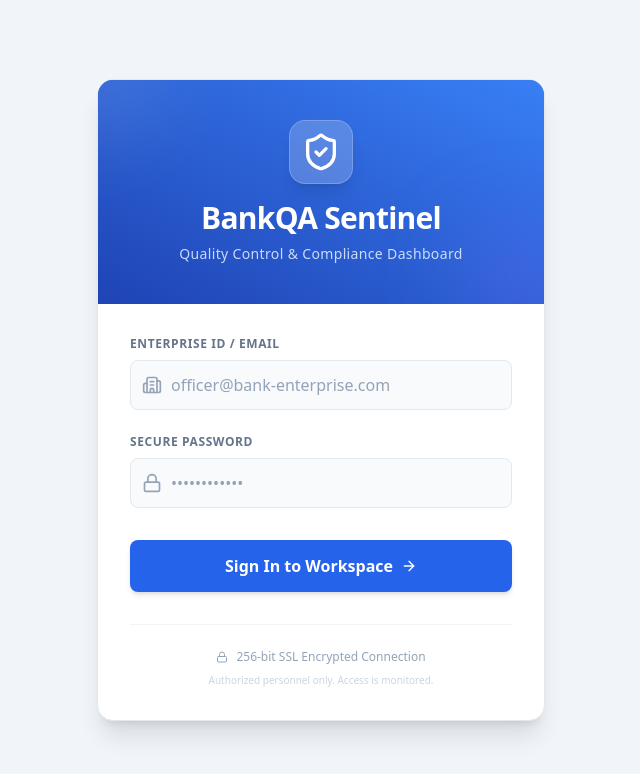
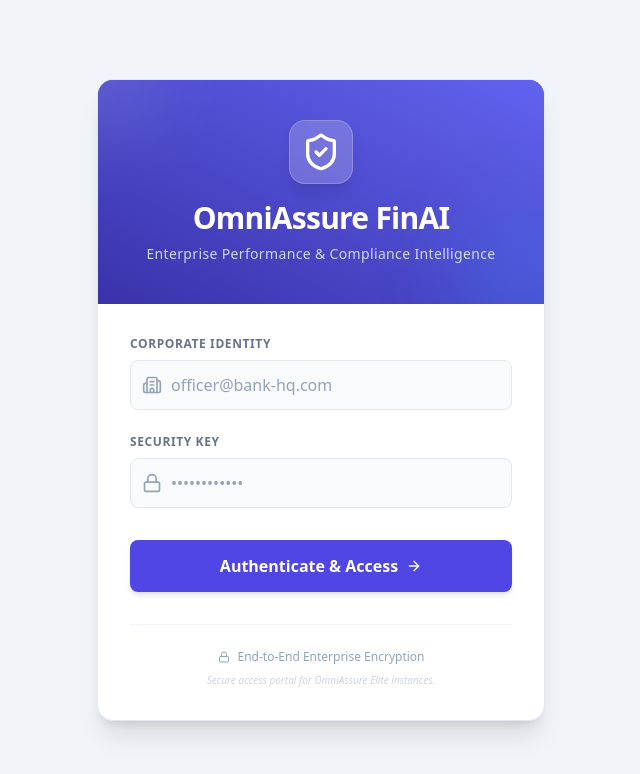
Before and after one commit to sivi-shahab/BankQA-Sentinel, a React (Vite) app: page / in a window 1280 px wide. Shown: the top 774 px of the page, without its empty margins (319-959 px from the left). Built offline with nearby package versions, Linux system fonts and the light colour scheme; no server answers.

Commit message:
refactor: Rename project and update branding
Renames the project from "BankQA Sentinel" to "OmniAssure FinAI" across all relevant configuration files, HTML, and component titles. Updates UI elements and metadata to reflect the new branding and application description.

```diff
--- a/App.tsx
+++ b/App.tsx
@@ -57,7 +57,8 @@ const App: React.FC = () => {
                 <ShieldCheck className="w-6 h-6 text-white" />
               </div>
               <h1 className="text-lg font-black text-slate-800 tracking-tight flex items-center gap-2">
-                BANKQA SENTINEL
+                OMNIASSURE FINAI
+                <span className="bg-indigo-50 text-indigo-600 text-[10px] px-2 py-0.5 rounded-full border border-indigo-100 uppercase tracking-widest font-black">PRO</span>
               </h1>
             </div>
 
@@ -79,7 +80,7 @@ const App: React.FC = () => {
                   }`}
                >
                   <Users2 className="w-3.5 h-3.5" />
-                  Team Analytics
+                  Team Intelligence
                </button>
             </div>
           </div>
@@ -111,12 +112,11 @@ const App: React.FC = () => {
 
         {currentView === 'WORKBENCH' ? (
           <>
-            {/* Workbench Sidebars and Dashboard - Existing logic */}
             <div className="w-full lg:w-[400px] flex-shrink-0 space-y-6 flex flex-col overflow-y-auto custom-scrollbar pr-1">
               <div className="bg-white rounded-2xl shadow-sm border border-slate-200 overflow-hidden">
                   <div className="bg-slate-50 px-5 py-3 border-b border-slate-200 flex items-center justify-between">
                     <h3 className="text-xs font-black text-slate-500 uppercase tracking-widest flex items-center gap-2">
-                      <Settings2 className="w-3.5 h-3.5" /> Input Controls
+                      <Settings2 className="w-3.5 h-3.5" /> Session Controls
                     </h3>
                   </div>
                   <div className="p-5 space-y-6">
@@ -134,15 +134,15 @@ const App: React.FC = () => {
               {status === AnalysisStatus.IDLE ? (
                 <div className="h-full flex flex-col items-center justify-center text-center p-12 bg-white rounded-3xl border border-dashed border-slate-300">
                     <LayoutDashboard className="w-16 h-16 text-slate-200 mb-6" />
-                    <h2 className="text-2xl font-black text-slate-800 tracking-tight">Ready for Audit</h2>
+                    <h2 className="text-2xl font-black text-slate-800 tracking-tight">System Ready</h2>
                     <p className="text-slate-500 mt-2 max-w-md mx-auto text-sm leading-relaxed">
-                      Start recording or upload a call recording to begin.
+                      Initialize an audio stream or upload a batch file to begin precision auditing.
                     </p>
                 </div>
               ) : status === AnalysisStatus.PROCESSING ? (
                   <div className="h-full flex flex-col items-center justify-center space-y-6 p-12 bg-white rounded-3xl border border-slate-200">
                     <div className="w-24 h-24 rounded-full border-4 border-slate-100 border-t-indigo-600 animate-spin"></div>
-                    <h2 className="text-xl font-black text-slate-800">Processing Intelligence...</h2>
+                    <h2 className="text-xl font-black text-slate-800">OmniAssure Intelligence Processing...</h2>
                   </div>
               ) : (
                 analysisResult && <Dashboard data={analysisResult} />
@@ -150,19 +150,18 @@ const App: React.FC = () => {
             </div>
           </>
         ) : (
-          /* TEAM ANALYTICS VIEW */
           <div className="flex-1 overflow-y-auto custom-scrollbar">
             <div className="mb-8 flex items-center justify-between">
                 <div>
-                    <h2 className="text-3xl font-black text-slate-800 tracking-tight">Department Performance</h2>
-                    <p className="text-slate-500 font-medium">Monitoring quality and compliance across all telemarketing staff.</p>
+                    <h2 className="text-3xl font-black text-slate-800 tracking-tight">Performance Analytics</h2>
+                    <p className="text-slate-500 font-medium">Enterprise-wide compliance and sales velocity monitoring.</p>
                 </div>
                 <div className="flex gap-2">
                     <button className="flex items-center gap-2 px-4 py-2 bg-white border border-slate-200 rounded-xl text-xs font-bold text-slate-600 hover:bg-slate-50">
-                        <LineChart className="w-4 h-4" /> Export Report
+                        <LineChart className="w-4 h-4" /> Export Global Report
                     </button>
                     <button className="flex items-center gap-2 px-4 py-2 bg-indigo-600 text-white rounded-xl text-xs font-bold hover:bg-indigo-700 shadow-lg shadow-indigo-100">
-                        Quarterly Review
+                        Quarterly Audit
                     </button>
                 </div>
             </div>
@@ -171,7 +170,6 @@ const App: React.FC = () => {
         )}
       </main>
 
-      {/* Floating Chat Assistant Overlay */}
       {currentView === 'WORKBENCH' && status === AnalysisStatus.COMPLETE && analysisResult && (
         <ChatAssistant contextData={analysisResult} referenceText={referenceText} />
       )}
--- a/components/Login.tsx
+++ b/components/Login.tsx
@@ -1,3 +1,4 @@
+
 import React, { useState } from 'react';
 import { ShieldCheck, Lock, ArrowRight, Loader2, Building2 } from 'lucide-react';
 
@@ -27,18 +28,18 @@ export const Login: React.FC<LoginProps> = ({ onLogin }) => {
       <div className="max-w-md w-full bg-white rounded-2xl shadow-xl overflow-hidden border border-slate-200">
 
         {/* Header / Brand Area */}
-        <div className="bg-blue-600 p-10 text-center relative overflow-hidden">
-             <div className="absolute inset-0 bg-gradient-to-tr from-blue-800 to-blue-500 opacity-90"></div>
+        <div className="bg-indigo-600 p-10 text-center relative overflow-hidden">
+             <div className="absolute inset-0 bg-gradient-to-tr from-indigo-800 to-indigo-500 opacity-90"></div>
              {/* Decorative circles */}
              <div className="absolute top-0 left-0 w-32 h-32 bg-white/10 rounded-full -translate-x-1/2 -translate-y-1/2 blur-2xl"></div>
-             <div className="absolute bottom-0 right-0 w-32 h-32 bg-indigo-500/30 rounded-full translate-x-1/3 translate-y-1/3 blur-2xl"></div>
+             <div className="absolute bottom-0 right-0 w-32 h-32 bg-blue-500/30 rounded-full translate-x-1/3 translate-y-1/3 blur-2xl"></div>
 
              <div className="relative z-10 flex flex-col items-center">
                 <div className="w-16 h-16 bg-white/20 rounded-2xl flex items-center justify-center backdrop-blur-sm mb-4 border border-white/20 shadow-lg">
                     <ShieldCheck className="w-10 h-10 text-white" />
                 </div>
-                <h1 className="text-3xl font-bold text-white tracking-tight">BankQA Sentinel</h1>
-                <p className="text-blue-100 mt-2 text-sm font-medium tracking-wide opacity-90">Quality Control & Compliance Dashboard</p>
+                <h1 className="text-3xl font-bold text-white tracking-tight">OmniAssure FinAI</h1>
+                <p className="text-indigo-100 mt-2 text-sm font-medium tracking-wide opacity-90">Enterprise Performance & Compliance Intelligence</p>
              </div>
         </div>
 
@@ -46,33 +47,33 @@ export const Login: React.FC<LoginProps> = ({ onLogin }) => {
         <div className="p-8">
             <form onSubmit={handleSubmit} className="space-y-6">
                 <div>
-                    <label className="block text-xs font-bold text-slate-500 uppercase tracking-wider mb-2">Enterprise ID / Email</label>
+                    <label className="block text-xs font-bold text-slate-500 uppercase tracking-wider mb-2">Corporate Identity</label>
                     <div className="relative group">
                         <div className="absolute inset-y-0 left-0 pl-3 flex items-center pointer-events-none">
-                            <Building2 className="h-5 w-5 text-slate-400 group-focus-within:text-blue-500 transition-colors" />
+                            <Building2 className="h-5 w-5 text-slate-400 group-focus-within:text-indigo-500 transition-colors" />
                         </div>
                         <input
                             type="email"
                             value={email}
                             onChange={(e) => setEmail(e.target.value)}
-                            className="block w-full pl-10 pr-3 py-3 border border-slate-200 rounded-lg text-slate-900 placeholder-slate-400 focus:outline-none focus:ring-2 focus:ring-blue-500 focus:border-transparent transition-all bg-slate-50 focus:bg-white"
-                            placeholder="officer@bank-enterprise.com"
+                            className="block w-full pl-10 pr-3 py-3 border border-slate-200 rounded-lg text-slate-900 placeholder-slate-400 focus:outline-none focus:ring-2 focus:ring-indigo-500 focus:border-transparent transition-all bg-slate-50 focus:bg-white"
+                            placeholder="officer@bank-hq.com"
                             required
                         />
                     </div>
                 </div>
 
                 <div>
-                    <label className="block text-xs font-bold text-slate-500 uppercase tracking-wider mb-2">Secure Password</label>
+                    <label className="block text-xs font-bold text-slate-500 uppercase tracking-wider mb-2">Security Key</label>
                      <div className="relative group">
                         <div className="absolute inset-y-0 left-0 pl-3 flex items-center pointer-events-none">
-                            <Lock className="h-5 w-5 text-slate-400 group-focus-within:text-blue-500 transition-colors" />
+                            <Lock className="h-5 w-5 text-slate-400 group-focus-within:text-indigo-500 transition-colors" />
                         </div>
                         <input
                             type="password"
                             value={password}
                             onChange={(e) => setPassword(e.target.value)}
-                            className="block w-full pl-10 pr-3 py-3 border border-slate-200 rounded-lg text-slate-900 placeholder-slate-400 focus:outline-none focus:ring-2 focus:ring-blue-500 focus:border-transparent transition-all bg-slate-50 focus:bg-white"
+                            className="block w-full pl-10 pr-3 py-3 border border-slate-200 rounded-lg text-slate-900 placeholder-slate-400 focus:outline-none focus:ring-2 focus:ring-indigo-500 focus:border-transparent transition-all bg-slate-50 focus:bg-white"
                             placeholder="••••••••••••"
                             required
                         />
@@ -83,13 +84,13 @@ export const Login: React.FC<LoginProps> = ({ onLogin }) => {
                   <button
                       type="submit"
                       disabled={isLoading}
-                      className="w-full flex items-center justify-center py-3.5 px-4 rounded-lg text-white bg-blue-600 hover:bg-blue-700 focus:outline-none focus:ring-2 focus:ring-offset-2 focus:ring-blue-500 font-semibold transition-all shadow-md hover:shadow-lg disabled:opacity-70 disabled:cursor-not-allowed transform active:scale-[0.98]"
+                      className="w-full flex items-center justify-center py-3.5 px-4 rounded-lg text-white bg-indigo-600 hover:bg-indigo-700 focus:outline-none focus:ring-2 focus:ring-offset-2 focus:ring-indigo-500 font-semibold transition-all shadow-md hover:shadow-lg disabled:opacity-70 disabled:cursor-not-allowed transform active:scale-[0.98]"
                   >
                       {isLoading ? (
                           <Loader2 className="w-5 h-5 animate-spin" />
                       ) : (
                           <>
-                              Sign In to Workspace
+                              Authenticate & Access
                               <ArrowRight className="ml-2 w-4 h-4" />
                           </>
                       )}
@@ -101,9 +102,9 @@ export const Login: React.FC<LoginProps> = ({ onLogin }) => {
                 <div className="flex flex-col items-center gap-2">
                   <div className="flex items-center gap-2 text-xs text-slate-400">
                       <Lock className="w-3 h-3" />
-                      <span>256-bit SSL Encrypted Connection</span>
+                      <span>End-to-End Enterprise Encryption</span>
                   </div>
-                  <p className="text-[10px] text-slate-300">Authorized personnel only. Access is monitored.</p>
+                  <p className="text-[10px] text-slate-300 italic">Secure access portal for OmniAssure Elite instances.</p>
                 </div>
             </div>
         </div>
--- a/index.html
+++ b/index.html
@@ -4,7 +4,7 @@
   <head>
     <meta charset="UTF-8" />
     <meta name="viewport" content="width=device-width, initial-scale=1.0" />
-    <title>BankQA Sentinel | Enterprise Workbench</title>
+    <title>OmniAssure FinAI | Precision Banking Intelligence</title>
     <script src="https://cdn.tailwindcss.com"></script>
     <link href="https://fonts.googleapis.com/css2?family=Inter:wght@300;400;500;600;700&display=swap" rel="stylesheet">
     <style>
--- a/metadata.json
+++ b/metadata.json
@@ -1,6 +1,6 @@
 {
-  "name": "BankQA Sentinel",
-  "description": "Telemarketing Quality Control Dashboard with Multimodal Audio Analysis and AI Chat Assistant.",
+  "name": "OmniAssure FinAI",
+  "description": "Enterprise Telemarketing Quality Control & Performance Intelligence for Banking.",
   "requestFramePermissions": [
     "microphone"
   ]
--- a/package.json
+++ b/package.json
@@ -1,5 +1,5 @@
 {
-  "name": "bankqa-sentinel",
+  "name": "omniassure-finai",
   "private": true,
   "version": "0.0.0",
   "type": "module",
```
Also changed, not shown: components/ChatAssistant.tsx (+7 -7 lines).
